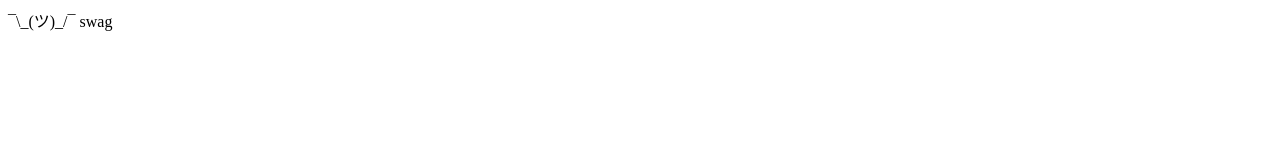
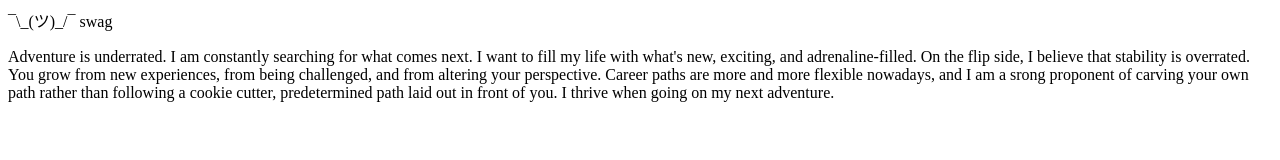
Before and after one commit to clairityvoy/cscstuff, a plain HTML site: page index.html in a window 1280 px wide. Drawn offline with Linux system fonts and the light colour scheme.

Commit message:
Update index.html

```diff
--- a/index.html
+++ b/index.html
@@ -3,4 +3,10 @@
 ¯\_(ツ)_/¯
 swag
 </body>
+<p>
+Adventure is underrated. I am constantly searching for what comes next. I want to fill my life with what's new, exciting, and adrenaline-filled.
+On the flip side, I believe that stability is overrated. You grow from new experiences, from being challenged, and from altering your perspective.
+  Career paths are more and more flexible nowadays, and I am a srong proponent of carving your own path rather than following a cookie cutter, predetermined path laid out in front of you.
+ I thrive when going on my next adventure.
+</p>
 </html>
```
